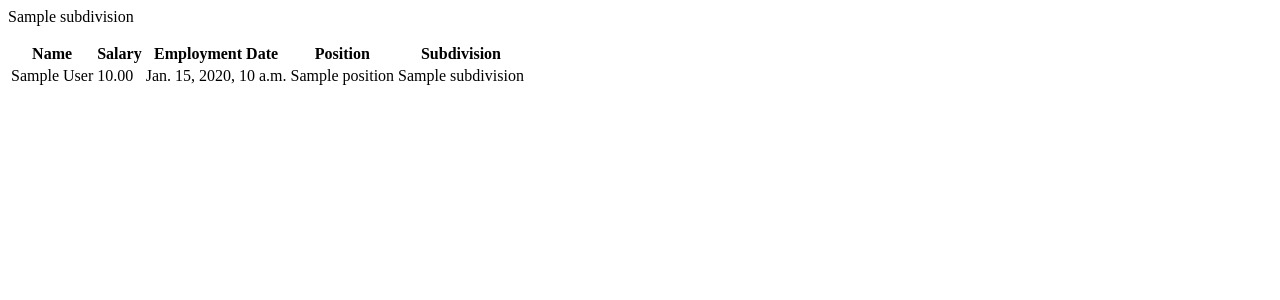
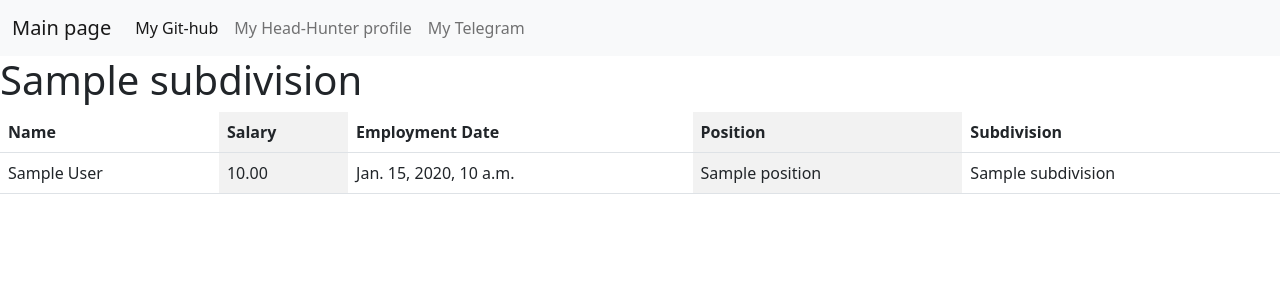
Before and after one commit to Hatesnake69/TlGroupTestTask, a Django app: page /subdivision/ in a window 1280 px wide. Shown: the top 300 px of the page. Run offline with Django 4.2, Linux system fonts and the light colour scheme; tables that the repository leaves empty hold one stand-in row (values such as "Sample post").

Commit message:
[*] change index.html

```diff
--- a/employees/templates/employees/index.html
+++ b/employees/templates/employees/index.html
@@ -5,25 +5,50 @@
     <meta name="viewport"
           content="width=device-width, user-scalable=no, initial-scale=1.0, maximum-scale=1.0, minimum-scale=1.0">
     <meta http-equiv="X-UA-Compatible" content="ie=edge">
+    <link href="https://cdn.jsdelivr.net/npm/bootstrap@5.2.3/dist/css/bootstrap.min.css" rel="stylesheet" integrity="sha384-rbsA2VBKQhggwzxH7pPCaAqO46MgnOM80zW1RWuH61DGLwZJEdK2Kadq2F9CUG65" crossorigin="anonymous">
     <title>Document</title>
+
 </head>
 <body>
-
+    <nav class="navbar navbar-expand-lg bg-light">
+      <div class="container-fluid">
+        <a class="navbar-brand" href="/">Main page</a>
+        <button class="navbar-toggler" type="button" data-bs-toggle="collapse" data-bs-target="#navbarNav" aria-controls="navbarNav" aria-expanded="false" aria-label="Toggle navigation">
+          <span class="navbar-toggler-icon"></span>
+        </button>
+        <div class="collapse navbar-collapse" id="navbarNav">
+          <ul class="navbar-nav">
+            <li class="nav-item">
+              <a class="nav-link active" aria-current="page" href="https://github.com/Hatesnake69">My Git-hub</a>
+            </li>
+            <li class="nav-item">
+              <a class="nav-link" href="https://hh.ru/resume/d1af6413ff0983b9b60039ed1f653867567a44">My Head-Hunter profile</a>
+            </li>
+            <li class="nav-item">
+              <a class="nav-link" href="https://t.me/OneManGangDev">My Telegram</a>
+            </li>
+          </ul>
+        </div>
+      </div>
+    </nav>
     {% if not root.parent_id %}
-        <a>{{ root.name }}</a>
+        <h1>{{ root.name }}</h1>
     {% else %}
-        <a href="/subdivision/{{ root.parent_id }}/">{{ root.name }}</a>
+        <a href="/subdivision/{{ root.parent_id }}/" class="btn btn-secondary btn-sm">To the higher level</a>
+        <br>
+        <h1>{{ root.name }}</h1>
     {% endif %}
-    <ul>
+    <ul class="list-group w-25">
     {% for subdivision in viewed_subdivisions %}
-        <li><a href="/subdivision/{{ subdivision.id }}/">{{ subdivision.name }}</a></li>
+        <li ><a class="list-group-item" href="/subdivision/{{ subdivision.id }}/">{{ subdivision.name }}</a></li>
     {% endfor %}
     </ul>
-    <table>
+    <table class="table table-striped-columns">
         <tr><th>Name</th><th>Salary</th><th>Employment Date</th><th>Position</th><th>Subdivision</th></tr>
     {% for employee in viewed_employees %}
-        <tr><td>{{ employee.name }}</td><td>{{ employee.salary }}</td><td>{{ employee.employment_date }}</td><td>{{ employee.position }}</td><td>{{ employee.subdivision }}</td></tr>
+        <tr><td>{{ employee.name }}  </td><td>{{ employee.salary }}  </td><td>{{ employee.employment_date }}  </td><td>{{ employee.position }}  </td><td>{{ employee.subdivision }}</td></tr>
     {% endfor %}
     </table>
+<script src="https://cdn.jsdelivr.net/npm/bootstrap@5.2.3/dist/js/bootstrap.bundle.min.js" integrity="sha384-kenU1KFdBIe4zVF0s0G1M5b4hcpxyD9F7jL+jjXkk+Q2h455rYXK/7HAuoJl+0I4" crossorigin="anonymous"></script>
 </body>
 </html>
```
